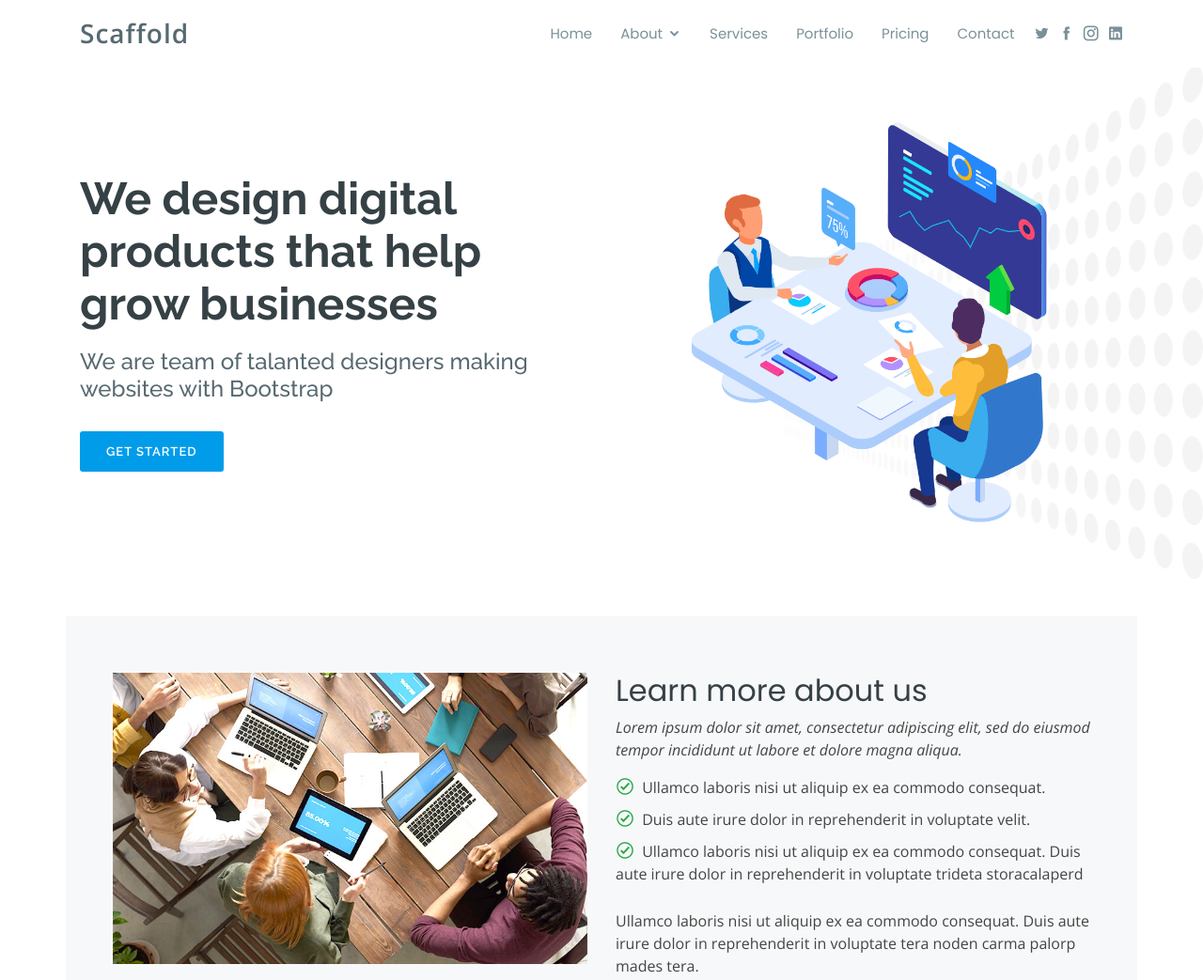
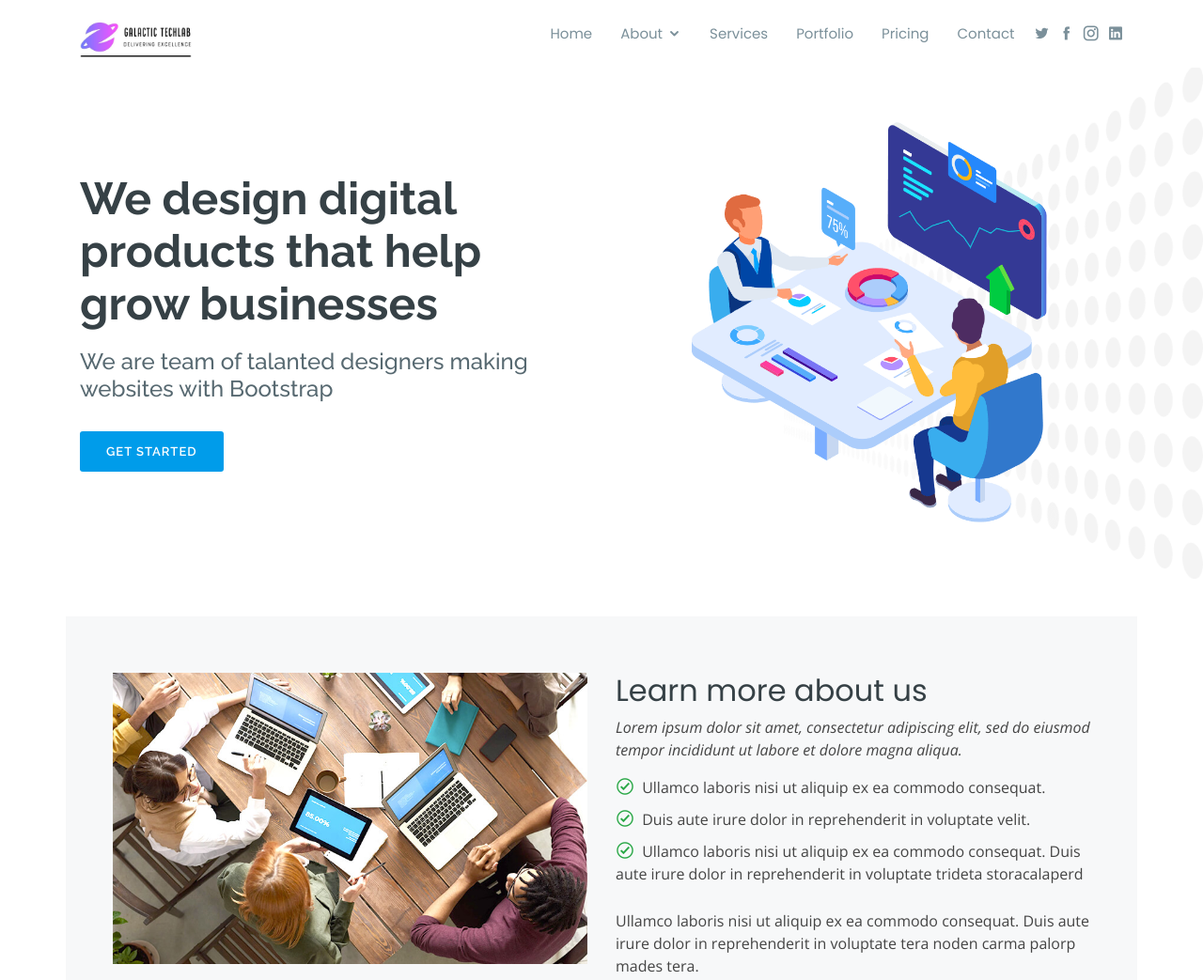
Before and after one commit to Abhinav9032/demo-ui, a plain HTML site: page index.html in a window 1280 px wide. Shown: the top 1043 px of the page at 94% size. Drawn offline with nearby package versions, Linux system fonts and the light colour scheme.

Commit message:
first-preview

```diff
--- a/index.html
+++ b/index.html
@@ -5,7 +5,7 @@
   <meta charset="utf-8">
   <meta content="width=device-width, initial-scale=1.0" name="viewport">
 
-  <title>Scaffold Bootstrap Template - Index</title>
+  <title>Galactic</title>
   <meta content="" name="descriptison">
   <meta content="" name="keywords">
 
@@ -42,7 +42,7 @@
     <div class="container d-flex">
 
       <div class="logo mr-auto">
-        <h1 class="text-light"><a href="index.html"><span>Scaffold</span></a></h1>
+        <h1 class="text-light"><a href="index.html"><span><img src="assets/img/croppedLogo.jpeg"/></span></a></h1>
         <!-- Uncomment below if you prefer to use an image logo -->
         <!-- <a href="index.html"><img src="assets/img/logo.png" alt="" class="img-fluid"></a>-->
       </div>
```
Also changed, not shown: assets/img/WhatsApp Image 2021-04-16 at 23.14.36.jpeg (added), assets/img/croppedLogo.jpeg (added).
